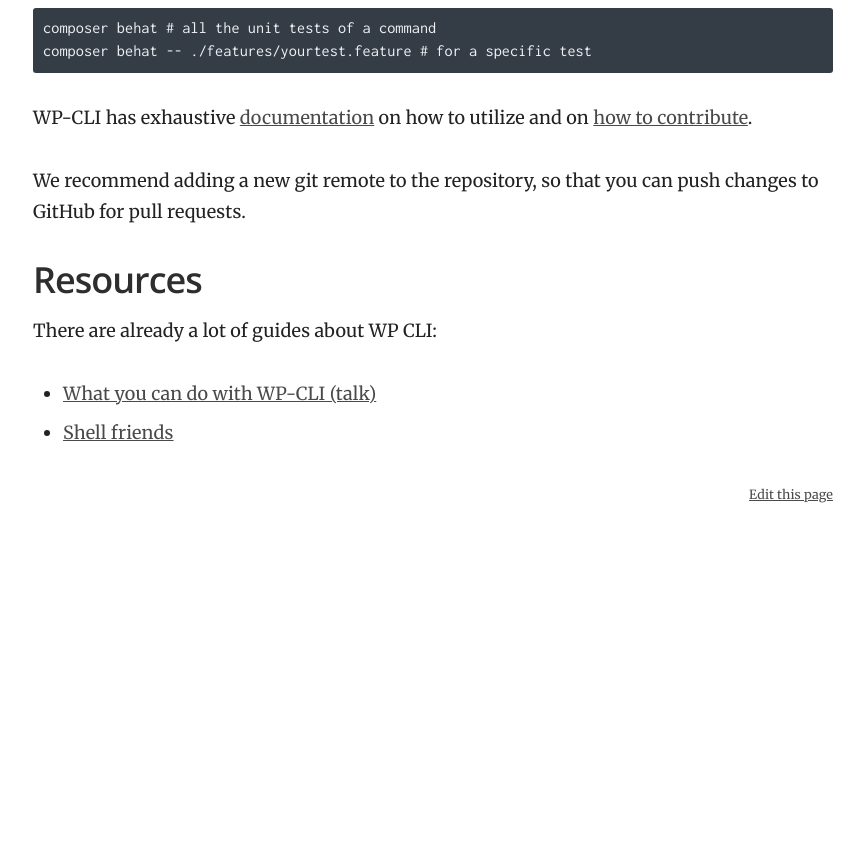
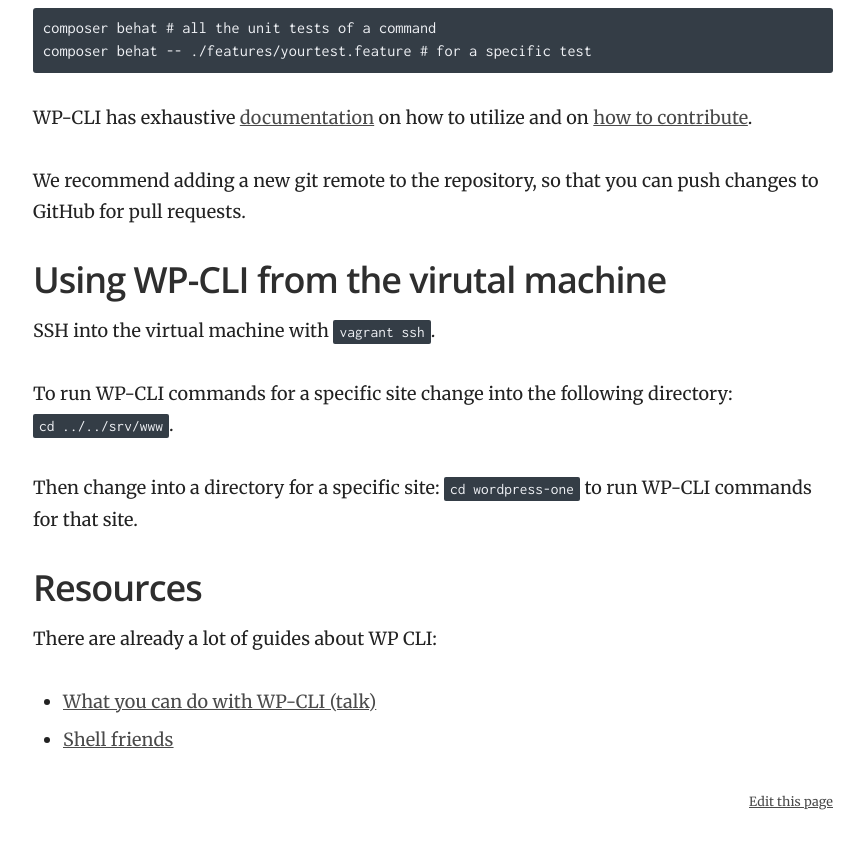
Before and after one commit to Varying-Vagrant-Vagrants/varyingvagrantvagrants.org, a Jekyll site: the page built from docs/en-US/references/wpcli.md, in a window 1280 px wide and 900 px high, scrolled down 1326 px, cut to the strip 39-888 px from the top of the window. Shown: the whole strip, without its empty margins (357-1221 px from the left). Built offline with Jekyll 4.4.1, drawn with Linux system fonts in a browser that asks for light colours; before the commit the page ends 1918 px from its top, so only the background shows below that.

Commit message:
Update wpcli.md
Added section to explain how to navigate to the default site and run a WP-CLI command for that site.

```diff
--- a/docs/en-US/references/wpcli.md
+++ b/docs/en-US/references/wpcli.md
@@ -39,6 +39,14 @@ WP-CLI has exhaustive [documentation](https://make.wordpress.org/cli/handbook/)
 
 We recommend adding a new git remote to the repository, so that you can push changes to GitHub for pull requests.
 
+## Using WP-CLI from the virutal machine
+
+SSH into the virtual machine with `vagrant ssh`.
+
+To run WP-CLI commands for a specific site change into the following directory: `cd ../../srv/www`.
+
+Then change into a directory for a specific site: `cd wordpress-one` to run WP-CLI commands for that site.
+
 ## Resources
 
 There are already a lot of guides about WP CLI:
```
